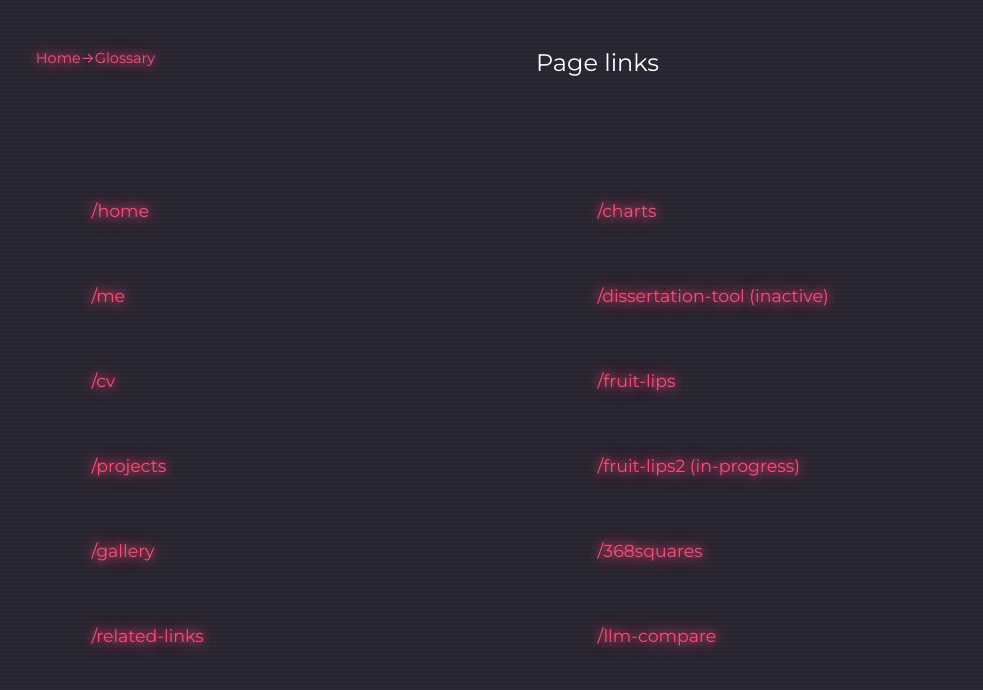
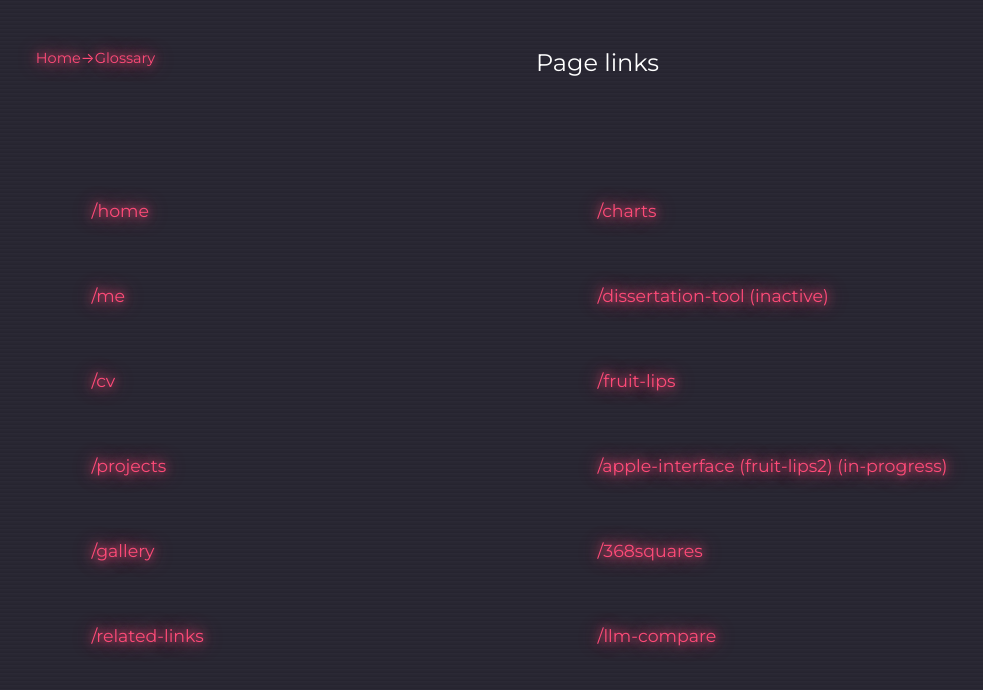
Before and after one commit to zu213/zupstn-website, a React (Create React App) app: page /#/glossary in a window 1280 px wide. Shown: the top 690 px of the page, without its empty margins (35-1018 px from the left). Built offline with nearby package versions, Linux system fonts and the light colour scheme.

Commit message:
Updated submodules

```diff
--- a/src/cv/CV.js
+++ b/src/cv/CV.js
@@ -198,7 +198,7 @@ function CV() {
             <h2>Achievements</h2>
             <hr />
             <ul>
-              <li>AWS Certified Cloud practioner</li>
+              <li>AWS Certified Cloud practitioner</li>
               <li>Gold DofE</li>
               <li>Volunteered at WorkAid for 18 months</li>
             </ul>
--- a/src/glossary/Glossary.js
+++ b/src/glossary/Glossary.js
@@ -18,7 +18,7 @@ function Glossary() {
           <div className='link'> <BreadcrumbLink to="/charts">/charts</BreadcrumbLink></div>
           <div className='link'> <BreadcrumbLink to="/dissertation-tool">/dissertation-tool (inactive)</BreadcrumbLink></div>
           <div className='link'> <BreadcrumbLink to="/fruit-lips">/fruit-lips</BreadcrumbLink></div>
-          <div className='link'> <BreadcrumbLink to="/fruit-lips2">/fruit-lips2 (in-progress)</BreadcrumbLink></div>
+          <div className='link'> <BreadcrumbLink to="/fruit-lips2">/apple-interface (fruit-lips2) (in-progress)</BreadcrumbLink></div>
           <div className='link'> <BreadcrumbLink to="/368squares">/368squares</BreadcrumbLink></div>
           <div className='link'> <BreadcrumbLink to="/llm-compare">/llm-compare</BreadcrumbLink></div>
         </div>
```
